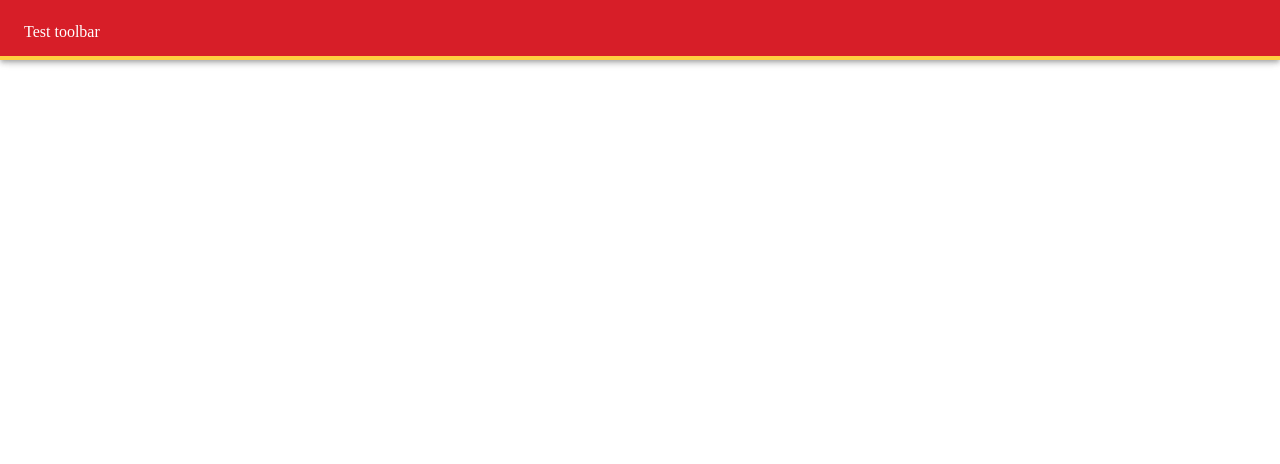
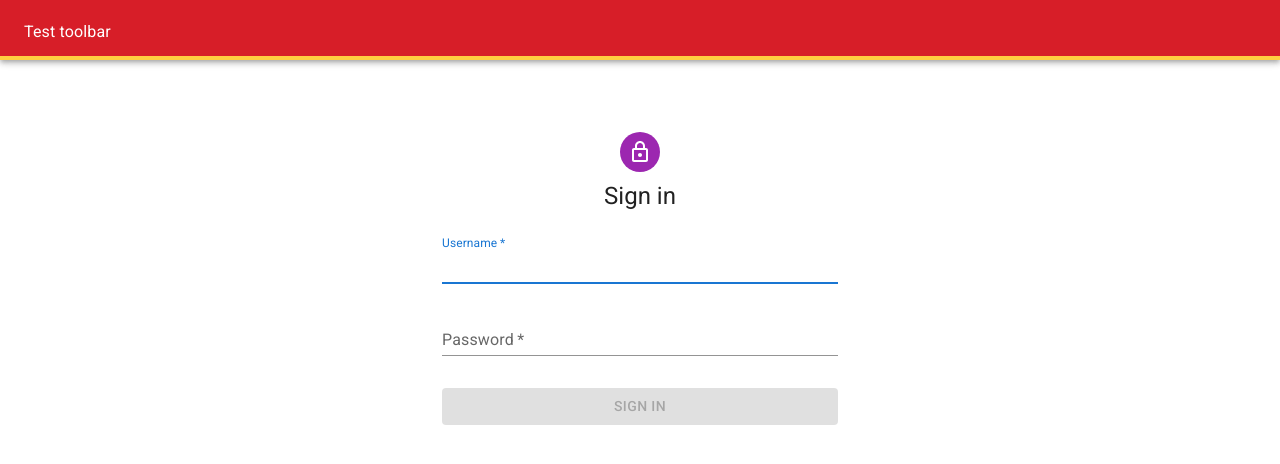
Before and after one commit to hackathonmadeeasy/Name-pronunication-app, a React (Create React App) app: page / in a window 1280 px wide. Shown: the top 464 px of the page. Built offline with nearby package versions, Linux system fonts and the light colour scheme.

Commit message:
Added material ui

```diff
--- a/src/App.js
+++ b/src/App.js
@@ -1,14 +1,14 @@
+import { CssBaseline } from "@mui/material";
 import { ThemeProvider } from "@mui/material/styles";
-import React, { useState } from "react";
+import React from "react";
 import AppNavBar from "./components/AppNavBar";
 import SignIn from "./components/SignIn";
 import theme from "./styles/Styles";
 
 export default function App() {
-  const [auth, setauth] = useState(false);
-
   return (
     <ThemeProvider theme={theme}>
+      <CssBaseline />
       <AppNavBar />
       <SignIn />
     </ThemeProvider>
--- a/src/components/AppNavBar.js
+++ b/src/components/AppNavBar.js
@@ -3,7 +3,7 @@ import React from "react";
 
 export default function AppNavBar() {
   return (
-    <AppBar>
+    <AppBar position="static">
       <Toolbar>Test toolbar</Toolbar>
     </AppBar>
   );
--- a/src/components/SignIn.js
+++ b/src/components/SignIn.js
@@ -1,10 +1,88 @@
-import { Container } from "@mui/material";
-import React from "react";
+import {
+  Avatar,
+  Box,
+  Button,
+  Container,
+  TextField,
+  Typography,
+} from "@mui/material";
+import LockOutlinedIcon from "@mui/icons-material/LockOutlined";
+import React, { useEffect, useState } from "react";
 
 export default function SignIn() {
+  const [value, setValue] = useState({ userName: "", password: "" });
+  const [submitDisable, setsubmitDisable] = useState(false);
+
+  useEffect(() => {
+    setsubmitDisable(value.userName != "" && value.password != "");
+  }, [value]);
+
+  const handleSubmit = (event) => {
+    event.preventDefault();
+    console.log("I am here !");
+  };
+
+  const onValueChange = (e) => {
+    setValue((preValue) => ({
+      ...preValue,
+      [e.target.name]: e.target.value,
+    }));
+  };
+
   return (
     <Container component="main" maxWidth="xs">
-      This is 123
+      <Box
+        sx={{
+          marginTop: 8,
+          display: "flex",
+          flexDirection: "column",
+          alignItems: "center",
+        }}
+      >
+        <Avatar sx={{ m: 1, bgcolor: "secondary.main" }}>
+          <LockOutlinedIcon />
+        </Avatar>
+        <Typography component="h1" variant="h5">
+          Sign in
+        </Typography>
+        <Box component="form" onSubmit={handleSubmit} sx={{ mt: 1 }}>
+          <TextField
+            value={value.userName}
+            variant="standard"
+            margin="normal"
+            required
+            fullWidth
+            id="userName"
+            label="Username"
+            name="userName"
+            autoComplete="Username"
+            onChange={onValueChange}
+            autoFocus
+          />
+          <TextField
+            value={value.password}
+            variant="standard"
+            margin="normal"
+            required
+            fullWidth
+            name="password"
+            label="Password"
+            type="password"
+            id="password"
+            autoComplete="current-password"
+            onChange={onValueChange}
+          />
+          <Button
+            disabled={!submitDisable}
+            type="submit"
+            fullWidth
+            variant="contained"
+            sx={{ mt: 3, mb: 2 }}
+          >
+            Sign In
+          </Button>
+        </Box>
+      </Box>
     </Container>
   );
 }
--- a/src/styles/Styles.js
+++ b/src/styles/Styles.js
@@ -11,6 +11,11 @@ const theme = createTheme({
         },
       },
     },
+    MuiButton: {
+      defaultProps: {
+        disableFocusRipple: true,
+      },
+    },
   },
 });
 
```
